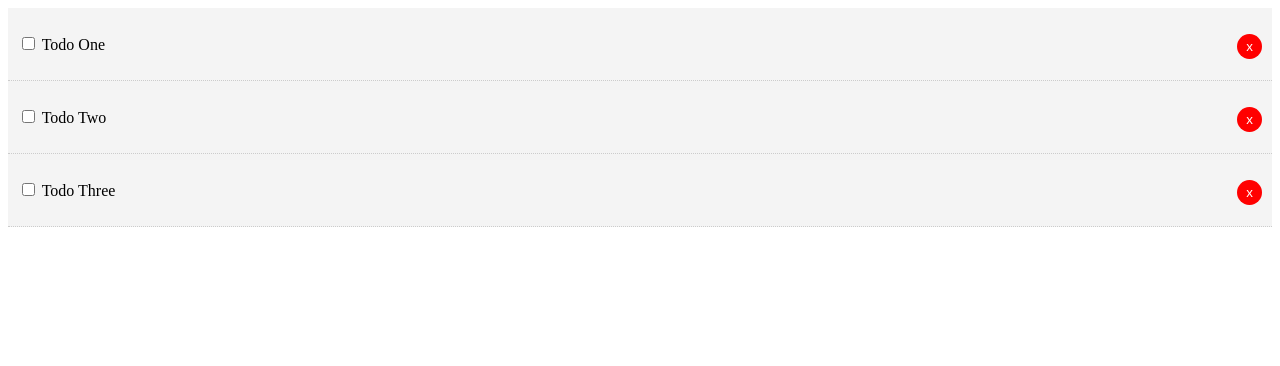
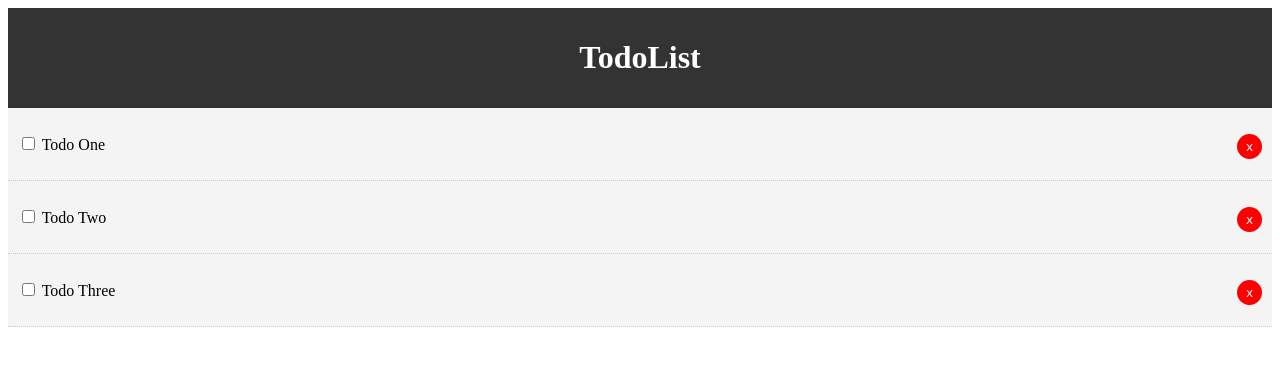
Before and after one commit to Biagemc/vue-todo-components-practice-app, a Vue app: page / in a window 1280 px wide. Shown: the top 366 px of the page. Built offline with nearby package versions, Linux system fonts and the light colour scheme.

Commit message:
add header component

```diff
--- a/src/App.vue
+++ b/src/App.vue
@@ -1,16 +1,19 @@
 <template>
   <div id="app">
+    <Header />
     <Todos v-bind:todos="todos" v-on:del-todo="deleteTodo" />
   </div>
 </template>
 
 <script>
 import Todos from "./components/Todos";
+import Header from "./components/layout/Header";
 
 export default {
   name: "App",
   components: {
     Todos,
+    Header,
   },
   data() {
     return {
--- /dev/null
+++ b/src/components/layout/Header.vue
@@ -0,0 +1,25 @@
+<template>
+  <header class="header">
+    <h1>TodoList</h1>
+  </header>
+</template>
+
+<script>
+export default {
+  name: "Header",
+};
+</script>
+
+<style scoped>
+.header {
+  background: #333;
+  color: #fff;
+  text-align: center;
+  padding: 10px;
+}
+
+.header a {
+  color: #fff;
+  padding-right: 5px;
+}
+</style>
```
